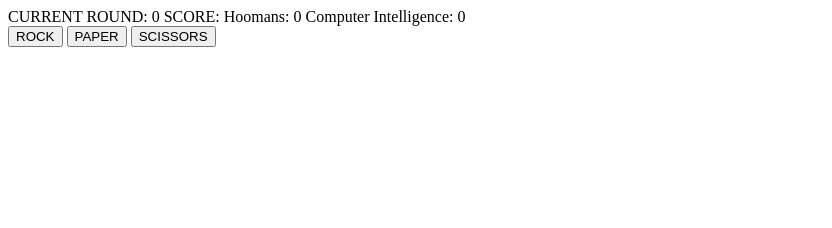
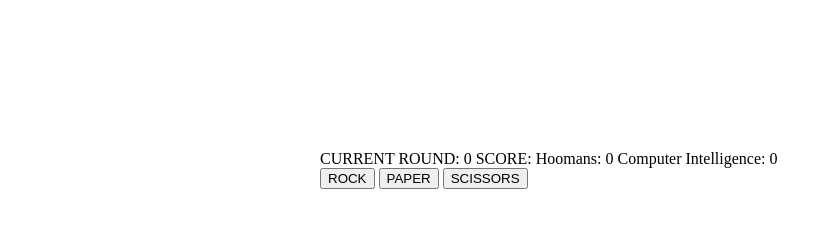
Before and after one commit to alexplong/rockpaperscissor, a plain HTML site: page index.html in a window 1280 px wide. Shown: the whole page, without its empty margins (0-832 px from the left). Drawn offline with Linux system fonts and the light colour scheme.

```diff
--- a/index.html
+++ b/index.html
@@ -1,6 +1,7 @@
 <!DOCTYPE html>
 <html>
 <head>
+  <link rel="stylesheet" href="style.css">
   <title>Rock Paper Scissor Game</title>
   <meta charset="UTF-8"/>
 </head>
--- a/style.css
+++ b/style.css
@@ -0,0 +1,15 @@
+body {
+    height: 100%;
+    position: relative;
+    display: grid;
+    grid-template-columns: 1fr 1fr 1fr 1fr;
+    grid-template-rows: 150px 1fr 1fr 1fr;
+    margin: 0;
+    padding: 0;
+}
+
+#container {
+    position: relative;
+    grid-column: 2/4;
+    grid-row: 2/4;
+}
```
Also changed, not shown: script.js (+0 -73 lines).
